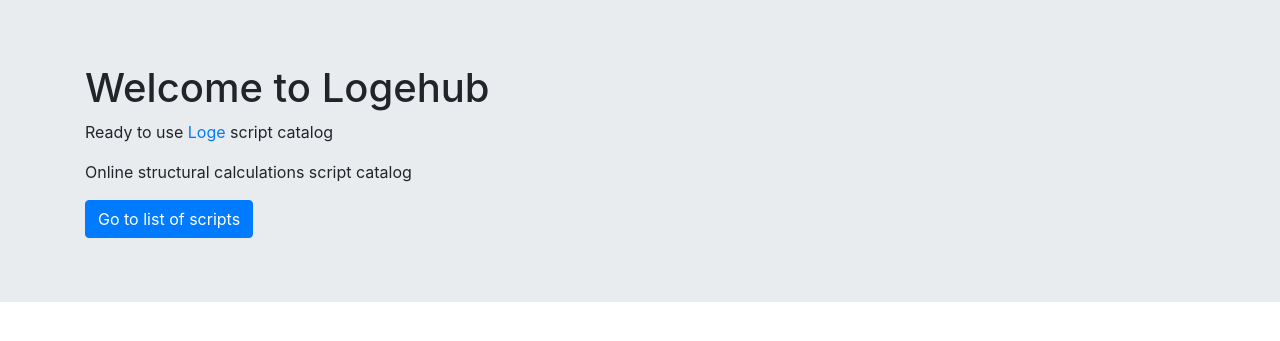
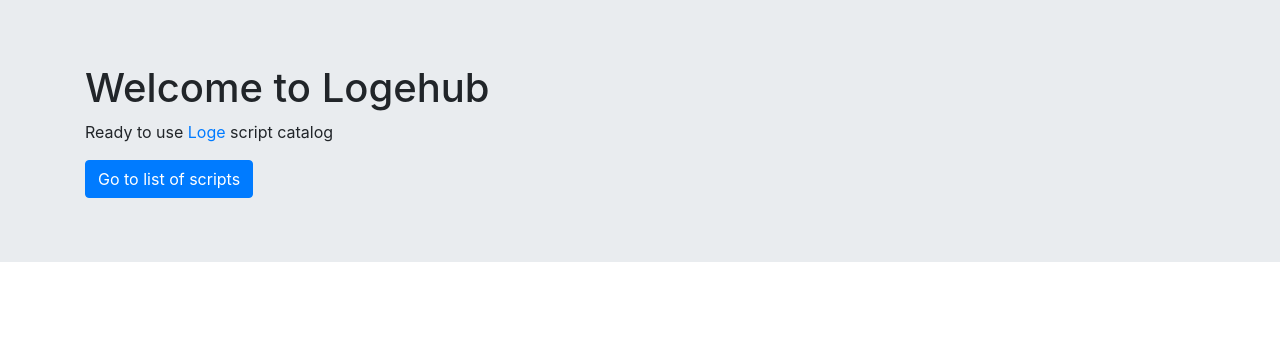
Before and after one commit to lukaszlaba/logehub, a Django app: page / in a window 1280 px wide. Shown: the part 56-397 px from the top of the page. Run offline with Django 3.2, Linux system fonts and the light colour scheme; some libraries are stand-ins or nearby versions.

Commit message:
'update'

```diff
--- a/templates/index.html
+++ b/templates/index.html
@@ -29,7 +29,6 @@
   <div class="container">
     <h1>Welcome to Logehub</h1>
     <p>Ready to use <a href="https://loge.readthedocs.io/en/latest/" >Loge</a> script catalog</p>
-    <p>Online structural calculations  script catalog</p>
     <a href="/scripts/list/" > <button type="button" class="btn btn-primary">Go to list of scripts</button> </a>
   </div>
 
```
